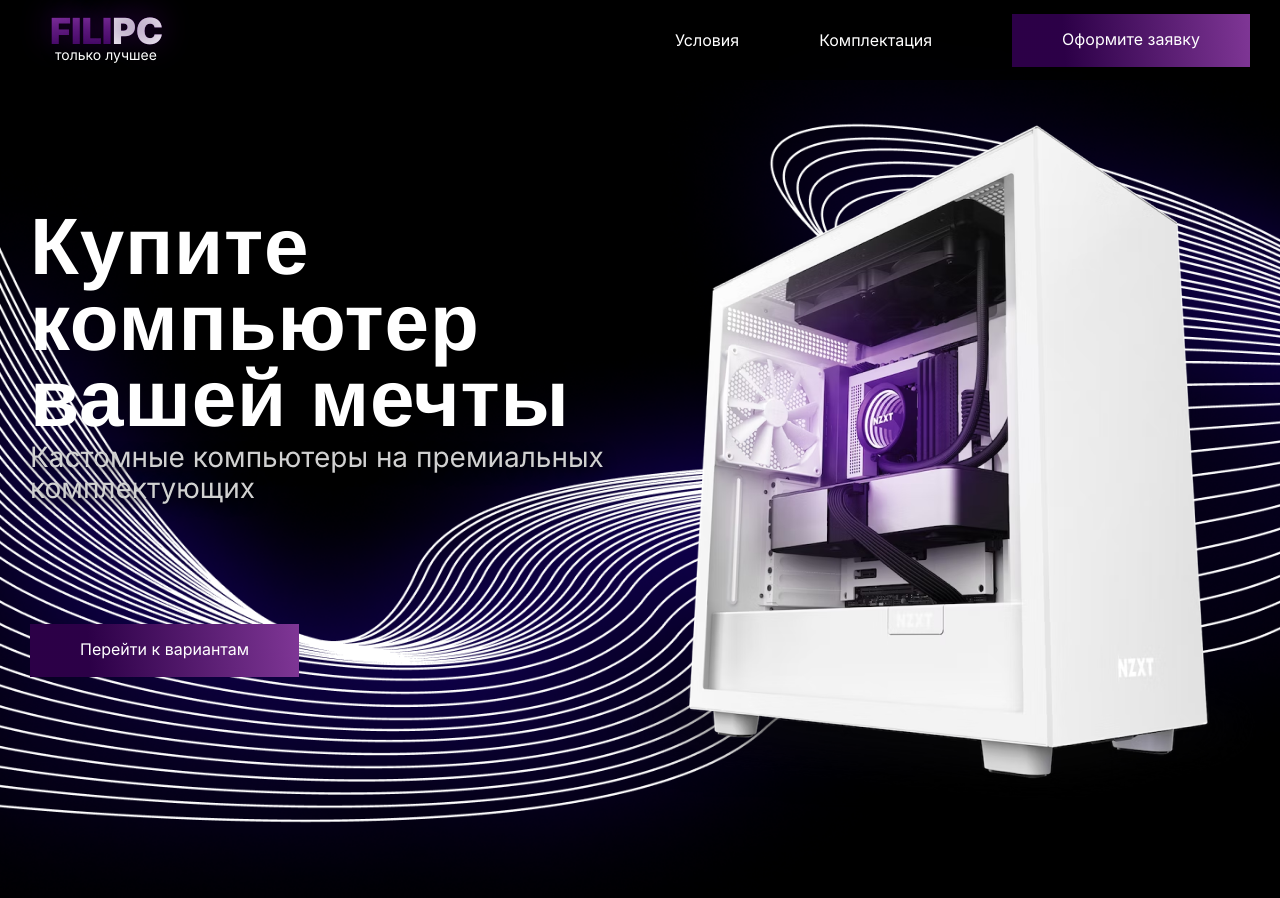
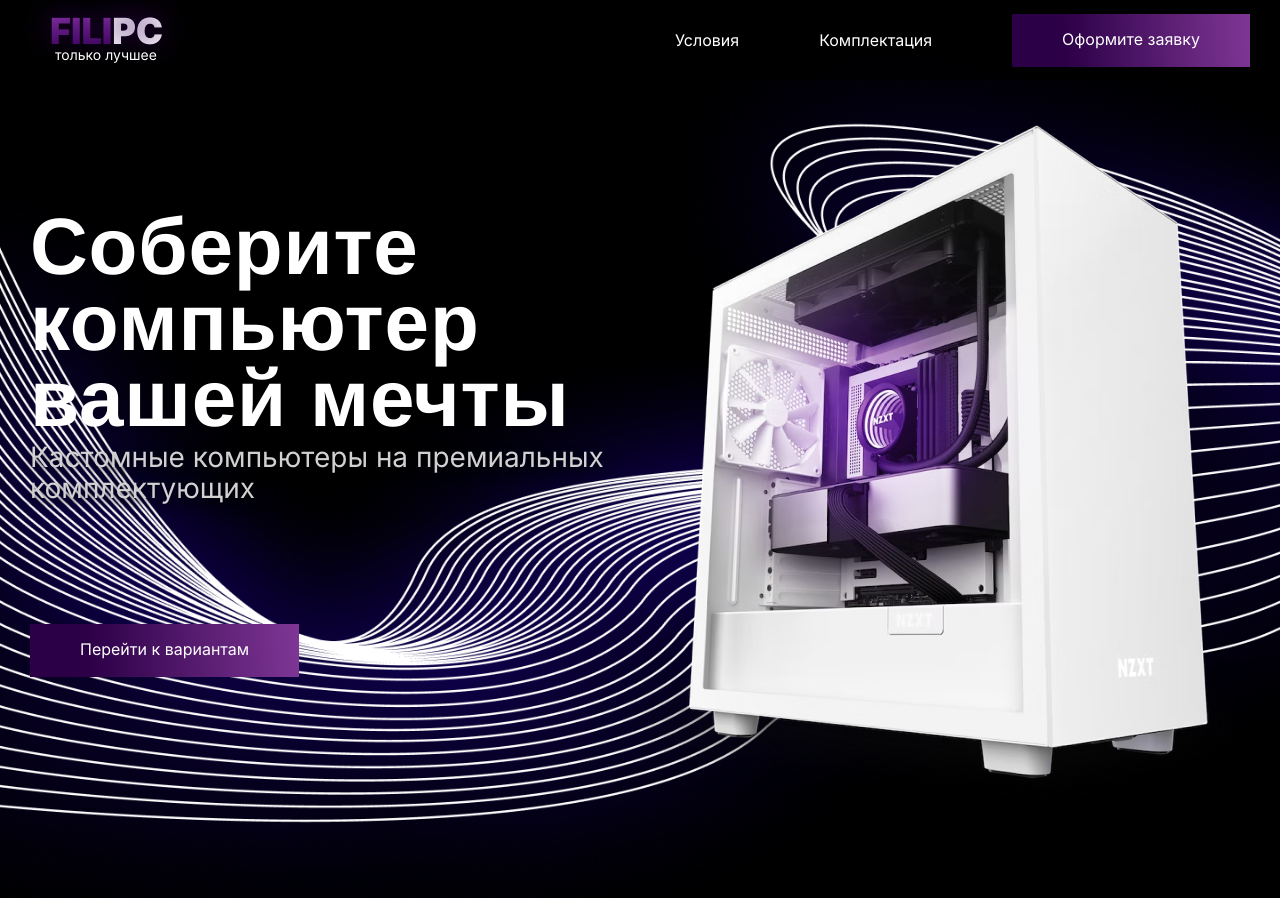
Before and after one commit to PNovoselov/CASE-LANDING, a plain HTML site: page index.html in a window 1280 px wide. Shown: the top 898 px of the page. Drawn offline with Linux system fonts and the light colour scheme.

Commit message:
Изменения index

```diff
--- a/index.html
+++ b/index.html
@@ -33,7 +33,7 @@
             <div class="container">
                 <div class="hero-block">
                     <h1 class="hero_title">
-                        Купите компьютер вашей мечты
+                        Соберите компьютер вашей мечты
                     </h1>
                     <span class="hero_subtitle">
                         Кастомные компьютеры на премиальных комплектующих
```
